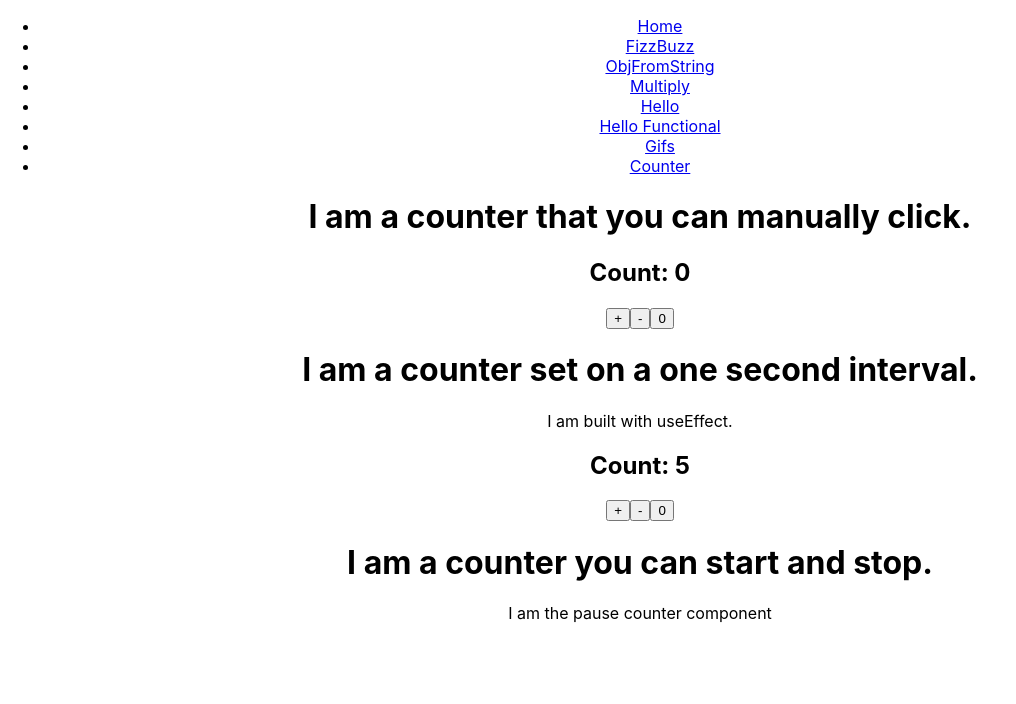
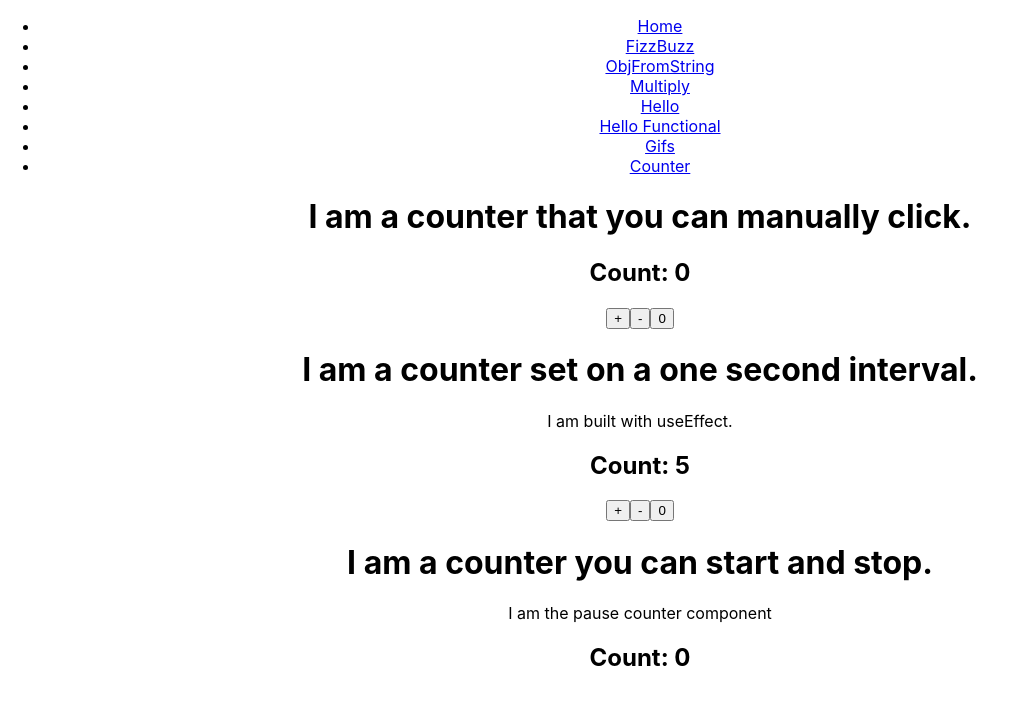
Before and after one commit to MMcClure11/practice-constructor.io, a React (Create React App) app: page /counter in a window 1280 px wide. Shown: the top 704 px of the page, without its empty margins (0-1016 px from the left). Built offline with nearby package versions, Linux system fonts and the light colour scheme.

Commit message:
Add constructor with super props to PauseCounter

```diff
--- a/src/components/PauseCounter.js
+++ b/src/components/PauseCounter.js
@@ -1,11 +1,19 @@
 import React, { Component } from 'react'
 
 class PauseCounter extends Component {
+
+  constructor(props){
+    super(props)
+    this.state = {
+      count: 0
+    }
+  }
 
   render(){
     return(
       <div>
         I am the pause counter component
+        <h2>Count: { this.state.count }</h2>
       </div>
     )
   }
```
